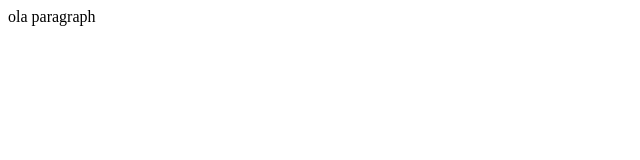
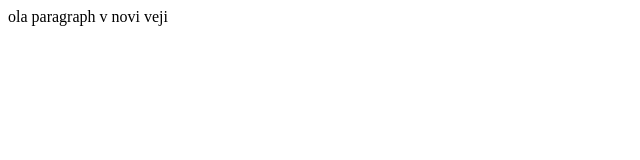
Before and after one commit to kristoffabjan/SIS_vaja, a plain HTML site: page index.html in a window 1280 px wide. Shown: the full height of the page, 0-640 px from the left. Drawn offline with Linux system fonts and the light colour scheme.

Commit message:
index in new branch

```diff
--- a/index.html
+++ b/index.html
@@ -1 +1 @@
-<p> ola paragraph </p>
+<p> ola paragraph v novi veji </p>
```
